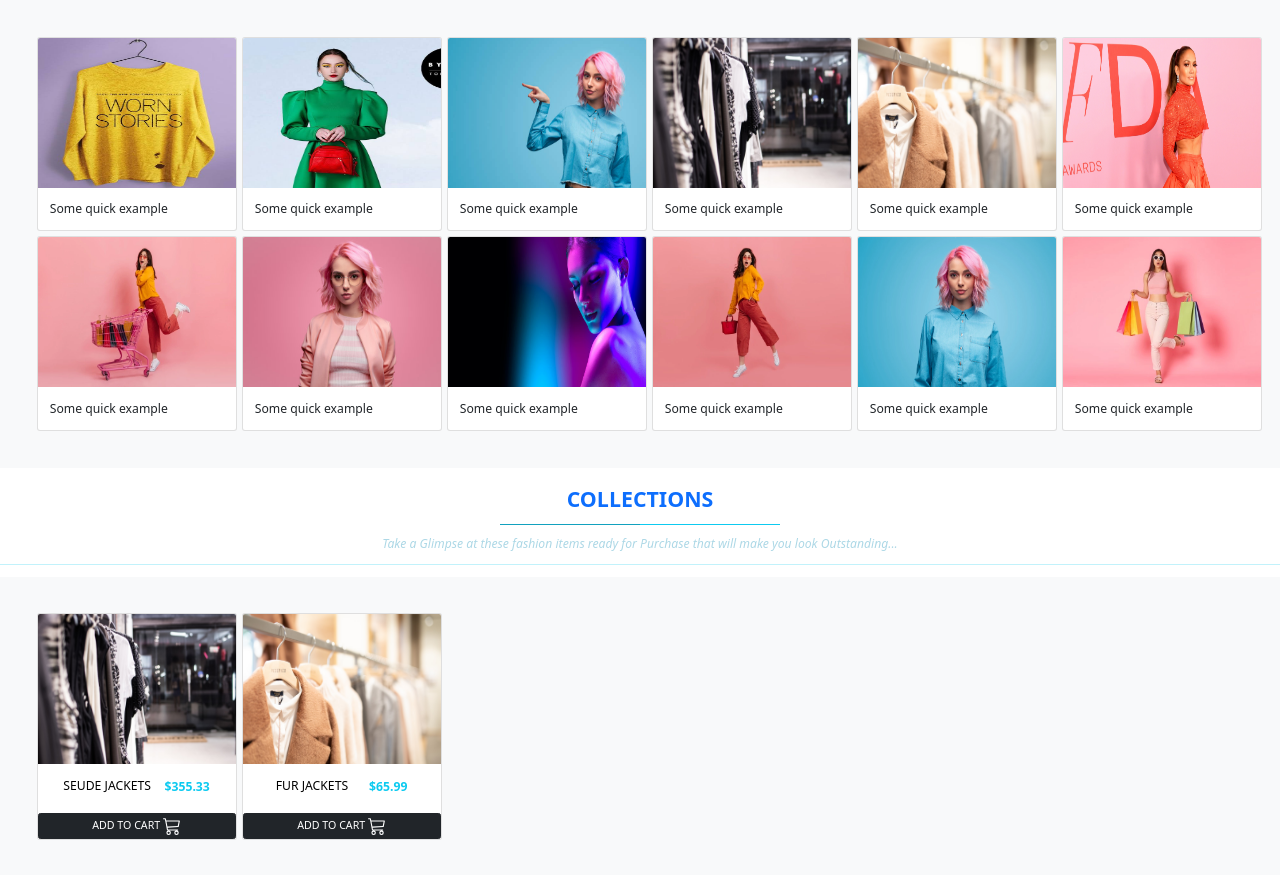
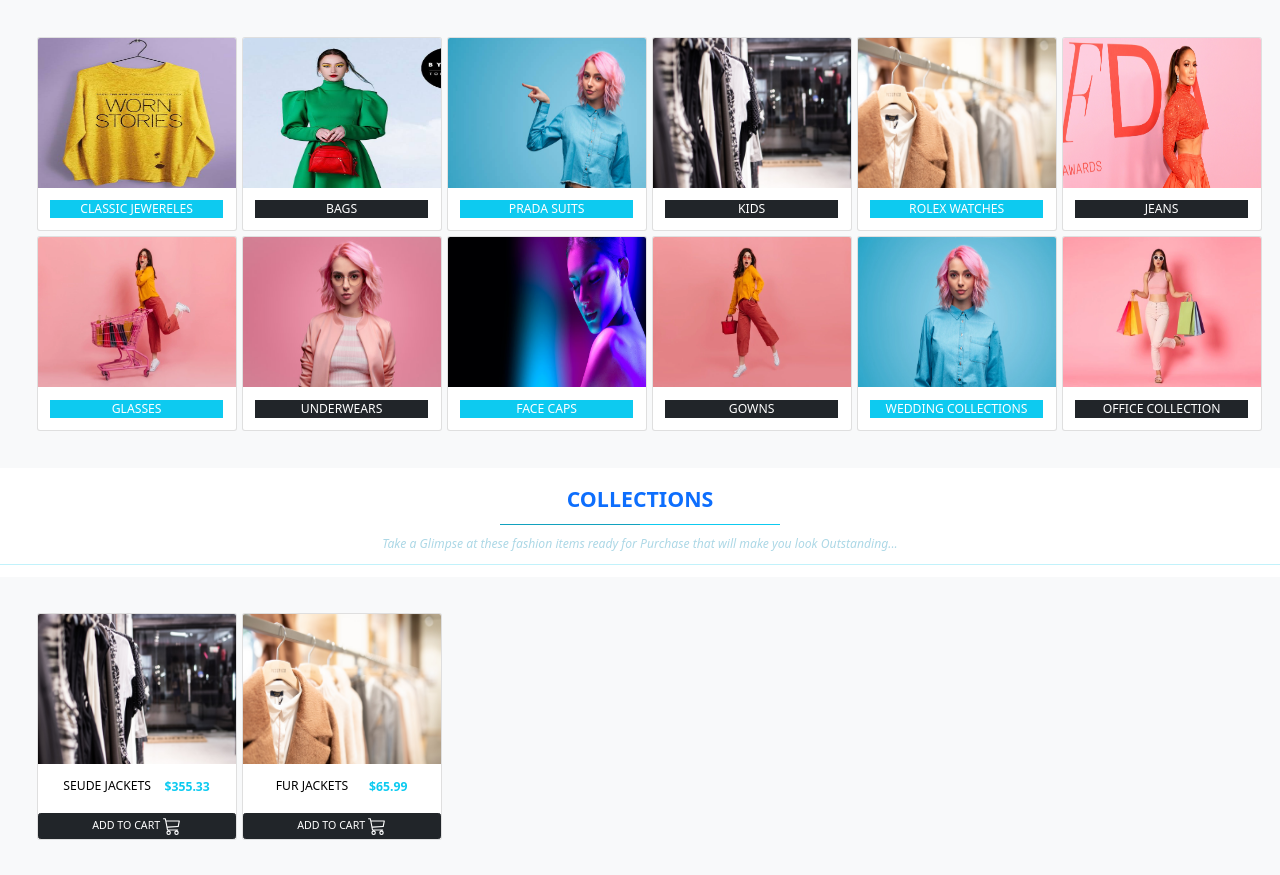
Before and after one commit to Cweetbeatzz/Fashion5shop, a Django app: page / in a window 1280 px wide. Shown: the part 1354-2229 px from the top of the page. Run offline with Django 3.2, Linux system fonts and the light colour scheme; data comes from the database, SQL or seed files in the repository; both versions use the stored data as it was after the commit; some libraries are stand-ins or nearby versions.

Commit message:
bug fixes

```diff
--- a/Fashion5/settings.py
+++ b/Fashion5/settings.py
@@ -96,12 +96,12 @@ DATABASES = {
 
 # DATABASES = {
 #     "default": {
-#         "ENGINE": "django.db.backends.postgresql",
+#         "ENGINE": "django.db.backends.postgresql_psycopg2",
 #         "NAME": "Fashion5",
 #         "USER": "postgres",
 #         "PASSWORD": "1234567890",
 #         "HOST": "localhost",
-#         "PORT": "",
+#         "PORT": "5432",
 #     }
 # }
 
--- a/templates/Index.html
+++ b/templates/Index.html
@@ -88,7 +88,7 @@
                         <div class="text-center">
                             <img src="{% static '/images/11 (5).webp' %}" class="artwork" height="120" width="150">
                             <hr class="btn-dark ">
-                            <button class="btn button btn-outline-primary btn-sm shadow" id="textshadow2 ">
+                            <button class="btn button btn-primary btn-sm shadow" id="textshadow2 ">
                                 <strong>HAND BAGS</strong>
                             </button>
                             <hr class="btn-dark ">
@@ -98,7 +98,7 @@
                         <div class="text-center ">
                             <img src="{% static '/images/IMG_6853.jpg' %}" class="artwork" height="120" width="150">
                             <hr class="btn-dark ">
-                            <button class="btn button btn-outline-primary btn-sm shadow " id="textshadow2 ">
+                            <button class="btn button btn-primary btn-sm shadow " id="textshadow2 ">
                                 <strong>SHOES</strong>
                             </button>
                             <hr class="btn-dark ">
@@ -108,7 +108,7 @@
                         <div class="text-center ">
                             <img src="{% static '/images/11 (1).jpg' %}" class="artwork " height="120 " width="150">
                             <hr class="btn-dark ">
-                            <button class="btn button btn-outline-primary btn-sm shadow " id="textshadow2 ">
+                            <button class="btn button btn-primary btn-sm shadow " id="textshadow2 ">
                                 <strong>WATCHES</strong>
                             </button>
                             <hr class="btn-dark ">
@@ -118,7 +118,7 @@
                         <div class="text-center ">
                             <img src="{% static '/images/IMG_6855.jpg' %}" class="artwork " height="120 " width="150">
                             <hr class="btn-dark ">
-                            <button class="btn button btn-outline-primary btn-sm shadow " id="textshadow2 ">
+                            <button class="btn button btn-primary btn-sm shadow " id="textshadow2 ">
                                 <strong>JEWERELES</strong>
                             </button>
                             <hr class="btn-dark ">
@@ -129,7 +129,7 @@
                             <img src="{% static '/images/11 (8).webp' %}" class="artwork " height="120 " width="150">
                             <div class="mx-auto">
                                 <hr class="btn-dark ">
-                                <button class="btn button btn-outline-primary btn-sm shadow " id="textshadow2 ">
+                                <button class="btn button btn-primary btn-sm shadow " id="textshadow2 ">
                                 <strong>CAUSAL WEARS</strong>
                             </button>
                                 <hr class="btn-dark ">
@@ -187,73 +187,73 @@
         <div class="card " style="width: 200px; ">
             <img class="card-img-top " src="{% static '/images/IMG_6840.jpg' %} " style="height:150px " alt=" ">
             <div class="card-body ">
-                <p class="card-text ">Some quick example </p>
+                <p class="card-text bg-info text-white text-center">CLASSIC JEWERELES</p>
             </div>
         </div>
         <div class="card " style="width: 200px; ">
             <img class="card-img-top " src="{% static '/images/IMG_6857.jpg' %} " style="height:150px " alt=" ">
             <div class="card-body ">
-                <p class="card-text ">Some quick example </p>
+                <p class="card-text bg-dark text-white text-center"">BAGS</p>
             </div>
         </div>
         <div class="card " style="width: 200px; ">
             <img class="card-img-top " src="{% static '/images/11 (3).jpg' %} " style="height:150px " alt=" ">
             <div class="card-body ">
-                <p class="card-text ">Some quick example </p>
+                <p class="card-text bg-info text-white text-center">PRADA SUITS </p>
             </div>
         </div>
         <div class="card " style="width: 200px; ">
             <img class="card-img-top " src="{% static '/images/11 (4).jpg' %} " style="height:150px " alt=" ">
             <div class="card-body ">
-                <p class="card-text ">Some quick example </p>
+                <p class="card-text bg-dark text-white text-center"">KIDS</p>
             </div>
         </div>
         <div class="card " style="width: 200px; ">
             <img class="card-img-top " src="{% static '/images/11 (5).jpg' %} " style="height:150px " alt=" ">
             <div class="card-body ">
-                <p class="card-text ">Some quick example </p>
+                <p class="card-text bg-info text-white text-center">ROLEX WATCHES </p>
             </div>
         </div>
         <div class="card " style="width: 200px; ">
             <img class="card-img-top " src="{% static '/images/11 (4).webp' %} " style="height:150px " alt=" ">
             <div class="card-body ">
-                <p class="card-text ">Some quick example </p>
+                <p class="card-text bg-dark text-white text-center">JEANS </p>
             </div>
         </div>
         <div class="card " style="width: 200px; ">
             <img class="card-img-top " src="{% static '/images/11 (8).webp' %} " style="height:150px " alt=" ">
             <div class="card-body ">
-                <p class="card-text ">Some quick example </p>
+                <p class="card-text bg-info text-white text-center">GLASSES</p>
             </div>
         </div>
         <div class="card " style="width: 200px; ">
             <img class="card-img-top " src="{% static '/images/11 (8).jpg' %} " style="height:150px " alt=" ">
             <div class="card-body ">
-                <p class="card-text ">Some quick example </p>
+                <p class="card-text bg-dark text-white text-center">UNDERWEARS </p>
             </div>
         </div>
         <div class="card " style="width: 200px; ">
             <img class="card-img-top " src="{% static '/images/11 (9).jpg' %} " style="height:150px " alt=" ">
             <div class="card-body ">
-                <p class="card-text ">Some quick example </p>
+                <p class="card-text bg-info text-white text-center">FACE CAPS</p>
             </div>
         </div>
         <div class="card " style="width: 200px; ">
             <img class="card-img-top " src="{% static '/images/11 (6).webp' %} " style="height:150px " alt=" ">
             <div class="card-body ">
-                <p class="card-text ">Some quick example </p>
+                <p class="card-text bg-dark text-white text-center">GOWNS</p>
             </div>
         </div>
         <div class="card " style="width: 200px; ">
             <img class="card-img-top " src="{% static '/images/11 (32).webp' %} " style="height:150px " alt=" ">
             <div class="card-body ">
-                <p class="card-text ">Some quick example </p>
+                <p class="card-text bg-info text-white text-center">WEDDING COLLECTIONS</p>
             </div>
         </div>
         <div class="card " style="width: 200px; ">
             <img class="card-img-top " src="{% static '/images/11 (77).webp' %} " style="height:150px " alt=" ">
             <div class="card-body ">
-                <p class="card-text ">Some quick example </p>
+                <p class="card-text bg-dark text-white text-center">OFFICE COLLECTION</p>
             </div>
         </div>
     </div>
```
Also changed, not shown: docker-compose.yml (+13 -0 lines), templates/contact.html (+4 -27 lines), templates/dashboard.html (+3 -129 lines), db.sqlite3, uploads/images/11_4.jpg (added), 1 other file.
